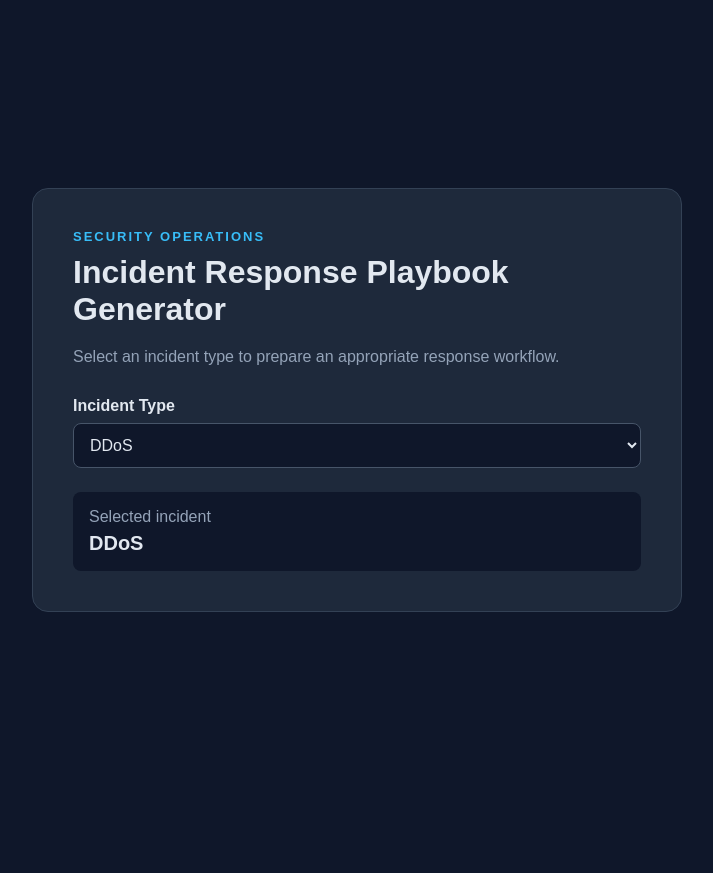
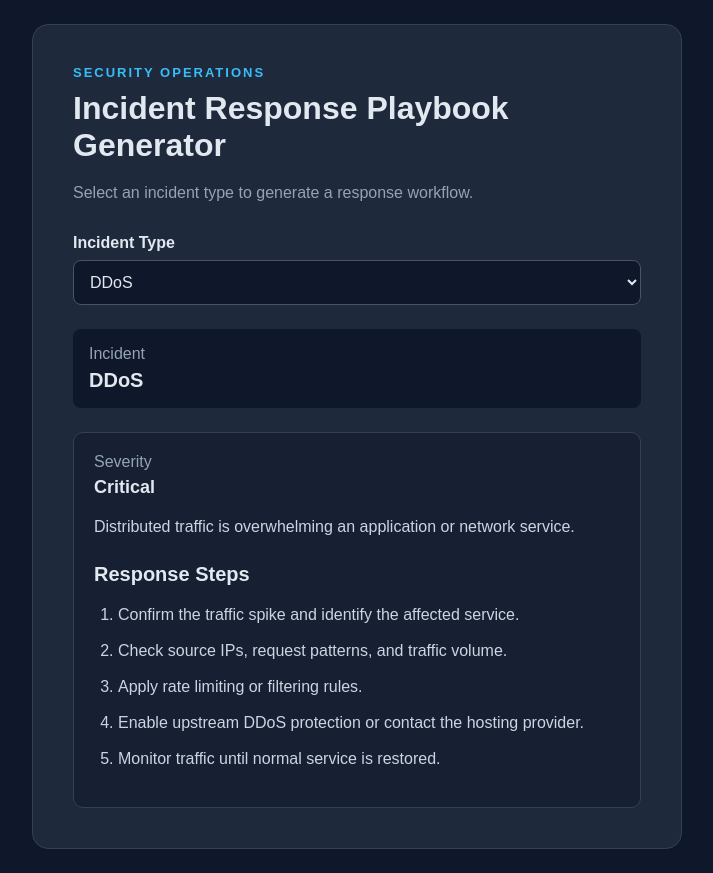
Before and after one commit to ShreyasSwasti/incident-respons, a React (Vite) app: page / in a window 1280 px wide. Shown: the whole page, without its empty margins (283-996 px from the left). Before the commit the page ends 800 px from the top, so only its background shows below. Built offline with nearby package versions, Linux system fonts and the light colour scheme.

Commit message:
Add incident response playbooks for all the types of incidents

```diff
--- a/src/App.jsx
+++ b/src/App.jsx
@@ -1,15 +1,73 @@
 import { useState } from 'react';
 
-const incidentTypes = [
-  'DDoS',
-  'Malware',
-  'Phishing',
-  'Ransomware',
-  'Insider Threat',
-];
+const playbooks = {
+  DDoS: {
+    severity: 'Critical',
+    description: 'Distributed traffic is overwhelming an application or network service.',
+    steps: [
+      'Confirm the traffic spike and identify the affected service.',
+      'Check source IPs, request patterns, and traffic volume.',
+      'Apply rate limiting or filtering rules.',
+      'Enable upstream DDoS protection or contact the hosting provider.',
+      'Monitor traffic until normal service is restored.',
+    ],
+  },
+
+  Malware: {
+    severity: 'High',
+    description: 'Malicious software has been detected on a system or endpoint.',
+    steps: [
+      'Isolate the affected device from the network.',
+      'Identify the malware and affected files or processes.',
+      'Collect relevant logs and forensic evidence.',
+      'Remove the malware using approved security tools.',
+      'Monitor the system for signs of reinfection.',
+    ],
+  },
+
+  Phishing: {
+    severity: 'High',
+    description: 'A suspicious message or link may be attempting to steal credentials or information.',
+    steps: [
+      'Identify the phishing message and affected users.',
+      'Block the malicious sender, domain, or URL.',
+      'Reset credentials if an account may have been compromised.',
+      'Check authentication and access logs for suspicious activity.',
+      'Report the phishing indicators to the security team.',
+    ],
+  },
+
+  Ransomware: {
+    severity: 'Critical',
+    description: 'Systems or files may have been encrypted or compromised by ransomware.',
+    steps: [
+      'Immediately isolate affected systems from the network.',
+      'Identify the scope of affected devices and files.',
+      'Preserve logs and other forensic evidence.',
+      'Check available backups for recovery options.',
+      'Restore systems only after the environment is confirmed safe.',
+    ],
+  },
+
+  'Insider Threat': {
+    severity: 'High',
+    description: 'Suspicious activity may originate from an authorized user or internal account.',
+    steps: [
+      'Identify the account and suspicious activity.',
+      'Review authentication, access, and system logs.',
+      'Restrict access where necessary.',
+      'Preserve evidence for investigation.',
+      'Escalate the incident according to organizational policy.',
+    ],
+  },
+};
+
+const incidentTypes = Object.keys(playbooks);
 
 function App() {
   const [incidentType, setIncidentType] = useState('DDoS');
+
+  const playbook = playbooks[incidentType];
 
   return (
     <main className="app">
@@ -19,7 +77,7 @@ function App() {
         <h1>Incident Response Playbook Generator</h1>
 
         <p className="description">
-          Select an incident type to prepare an appropriate response workflow.
+          Select an incident type to generate a response workflow.
         </p>
 
         <label htmlFor="incident-type">Incident Type</label>
@@ -37,8 +95,27 @@ function App() {
         </select>
 
         <div className="selected">
-          <span>Selected incident</span>
+          <span>Incident</span>
           <strong>{incidentType}</strong>
+        </div>
+
+        <div className="playbook">
+          <div className="playbook-header">
+            <div>
+              <span>Severity</span>
+              <strong>{playbook.severity}</strong>
+            </div>
+          </div>
+
+          <p>{playbook.description}</p>
+
+          <h2>Response Steps</h2>
+
+          <ol>
+            {playbook.steps.map((step) => (
+              <li key={step}>{step}</li>
+            ))}
+          </ol>
         </div>
       </section>
     </main>
--- a/src/index.css
+++ b/src/index.css
@@ -76,3 +76,47 @@ select {
 .selected strong {
   font-size: 20px;
 }
+
+.playbook {
+  margin-top: 24px;
+  padding: 20px;
+  border: 1px solid #334155;
+  border-radius: 10px;
+  background: #172033;
+}
+
+.playbook-header {
+  display: flex;
+  justify-content: space-between;
+  align-items: center;
+}
+
+.playbook-header span {
+  display: block;
+  margin-bottom: 6px;
+  color: #94a3b8;
+}
+
+.playbook-header strong {
+  font-size: 18px;
+}
+
+.playbook p {
+  color: #cbd5e1;
+  line-height: 1.6;
+}
+
+.playbook h2 {
+  margin-top: 24px;
+  font-size: 20px;
+}
+
+.playbook ol {
+  padding-left: 24px;
+  color: #cbd5e1;
+}
+
+.playbook li {
+  margin-bottom: 12px;
+  line-height: 1.5;
+}
```
